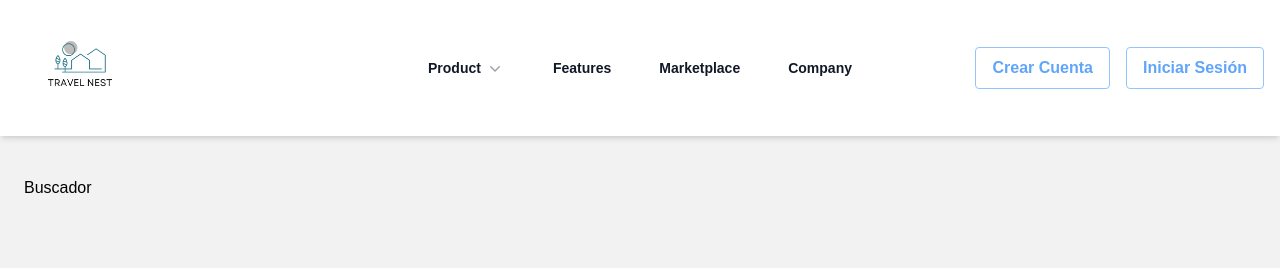
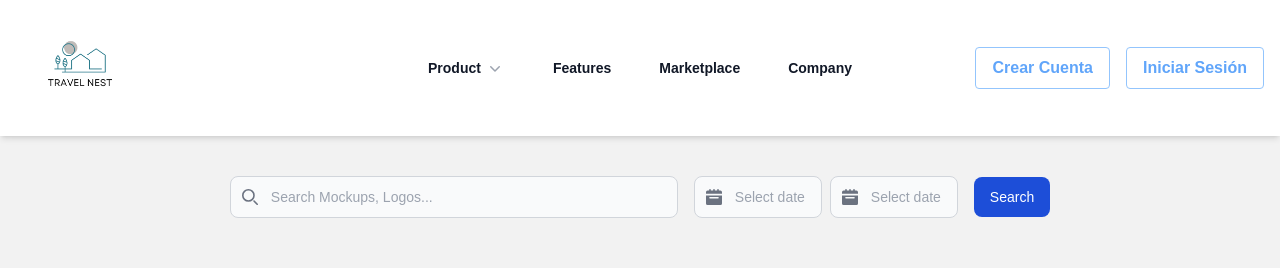
Before and after one commit to Pab-lo-hub/desafio-profesional-front-next, a Next.js app: page / in a window 1280 px wide. Shown: the top 268 px of the page. Built offline with nearby package versions, Linux system fonts and the light colour scheme.

Commit message:
Modificaciones al componente Buscador

```diff
--- a/package.json
+++ b/package.json
@@ -13,6 +13,7 @@
     "@heroicons/react": "^2.2.0",
     "next": "15.1.6",
     "react": "^19.0.0",
+    "react-datepicker": "^8.2.1",
     "react-dom": "^19.0.0"
   },
   "devDependencies": {
--- a/src/app/Components/Buscador.js
+++ b/src/app/Components/Buscador.js
@@ -1,10 +1,115 @@
-import React from "react";
+"use client";
+
+import React, { useState } from "react";
+import DatePicker from "react-datepicker";
+import "react-datepicker/dist/react-datepicker.css";
 
 const Buscador = () => {
+    const [startDate, setStartDate] = useState(null);
+    const [endDate, setEndDate] = useState(null);
+
+    const handleSubmit = (e) => {
+        e.preventDefault();
+        console.log({
+            search: e.target.elements["default-search"].value,
+            startDate,
+            endDate
+        });
+    };
+
+    // Custom Input component with calendar SVG
+    const CustomInput = React.forwardRef(({ value, onClick }, ref) => (
+        <div className="relative">
+            <div className="absolute inset-y-0 left-0 flex items-center pl-3 pointer-events-none">
+                <svg
+                    className="w-4 h-4 text-gray-500 dark:text-gray-400"
+                    aria-hidden="true"
+                    xmlns="http://www.w3.org/2000/svg"
+                    fill="currentColor"
+                    viewBox="0 0 20 20"
+                >
+                    <path d="M20 4a2 2 0 0 0-2-2h-2V1a1 1 0 0 0-2 0v1h-3V1a1 1 0 0 0-2 0v1H6V1a1 1 0 0 0-2 0v1H2a2 2 0 0 0-2 2v2h20V4ZM0 18a2 2 0 0 0 2 2h16a2 2 0 0 0 2-2V8H0v10Zm5-8h10a1 1 0 0 1 0 2H5a1 1 0 0 1 0-2Z" />
+                </svg>
+            </div>
+            <input
+                value={value}
+                onClick={onClick}
+                ref={ref}
+                className="bg-gray-50 border border-gray-300 text-gray-900 text-sm rounded-lg focus:ring-blue-500 focus:border-blue-500 block w-32 pl-10 p-2.5 dark:bg-gray-700 dark:border-gray-600 dark:placeholder-gray-400 dark:text-white dark:focus:ring-blue-500 dark:focus:border-blue-500"
+                placeholder="Select date"
+            />
+        </div>
+    ));
+
+    // Ensure displayName is set for the forwardRef component
+    CustomInput.displayName = "CustomInput";
+
     return (
         <div className="pt-20">
             <div className="mx-auto max-w-2xl sm:px-6 sm:py-24 lg:max-w-7xl">
-                <h2>Buscador</h2>
+                <form
+                    onSubmit={handleSubmit}
+                    className="flex items-center justify-center gap-4"
+                >
+                    {/* Text Input */}
+                    <div className="relative flex-1 max-w-md">
+                        <div className="absolute inset-y-0 left-0 flex items-center pl-3 pointer-events-none">
+                            <svg
+                                className="w-4 h-4 text-gray-500 dark:text-gray-400"
+                                aria-hidden="true"
+                                xmlns="http://www.w3.org/2000/svg"
+                                fill="none"
+                                viewBox="0 0 20 20"
+                            >
+                                <path
+                                    stroke="currentColor"
+                                    strokeLinecap="round"
+                                    strokeLinejoin="round"
+                                    strokeWidth="2"
+                                    d="m19 19-4-4m0-7A7 7 0 1 1 1 8a7 7 0 0 1 14 0Z"
+                                />
+                            </svg>
+                        </div>
+                        <input
+                            type="search"
+                            id="default-search"
+                            className="block w-full p-2.5 pl-10 text-sm text-gray-900 border border-gray-300 rounded-lg bg-gray-50 focus:ring-blue-500 focus:border-blue-500 dark:bg-gray-700 dark:border-gray-600 dark:placeholder-gray-400 dark:text-white dark:focus:ring-blue-500 dark:focus:border-blue-500"
+                            placeholder="Search Mockups, Logos..."
+                            required
+                        />
+                    </div>
+
+                    {/* Date Range Picker */}
+                    <div className="flex items-center gap-2">
+                        <DatePicker
+                            selected={startDate}
+                            onChange={(date) => setStartDate(date)}
+                            selectsStart
+                            startDate={startDate}
+                            endDate={endDate}
+                            customInput={<CustomInput />}
+                            placeholderText="Start date"
+                        />
+                        <DatePicker
+                            selected={endDate}
+                            onChange={(date) => setEndDate(date)}
+                            selectsEnd
+                            startDate={startDate}
+                            endDate={endDate}
+                            minDate={startDate}
+                            customInput={<CustomInput />}
+                            placeholderText="End date"
+                        />
+                    </div>
+
+                    {/* Submit Button */}
+                    <button
+                        type="submit"
+                        className="text-white bg-blue-700 hover:bg-blue-800 focus:ring-4 focus:outline-none focus:ring-blue-300 font-medium rounded-lg text-sm px-4 py-2.5 dark:bg-blue-600 dark:hover:bg-blue-700 dark:focus:ring-blue-800"
+                    >
+                        Search
+                    </button>
+                </form>
             </div>
         </div>
     );
```
Also changed, not shown: 1 other file (tests, documents, lock files or other folders).
